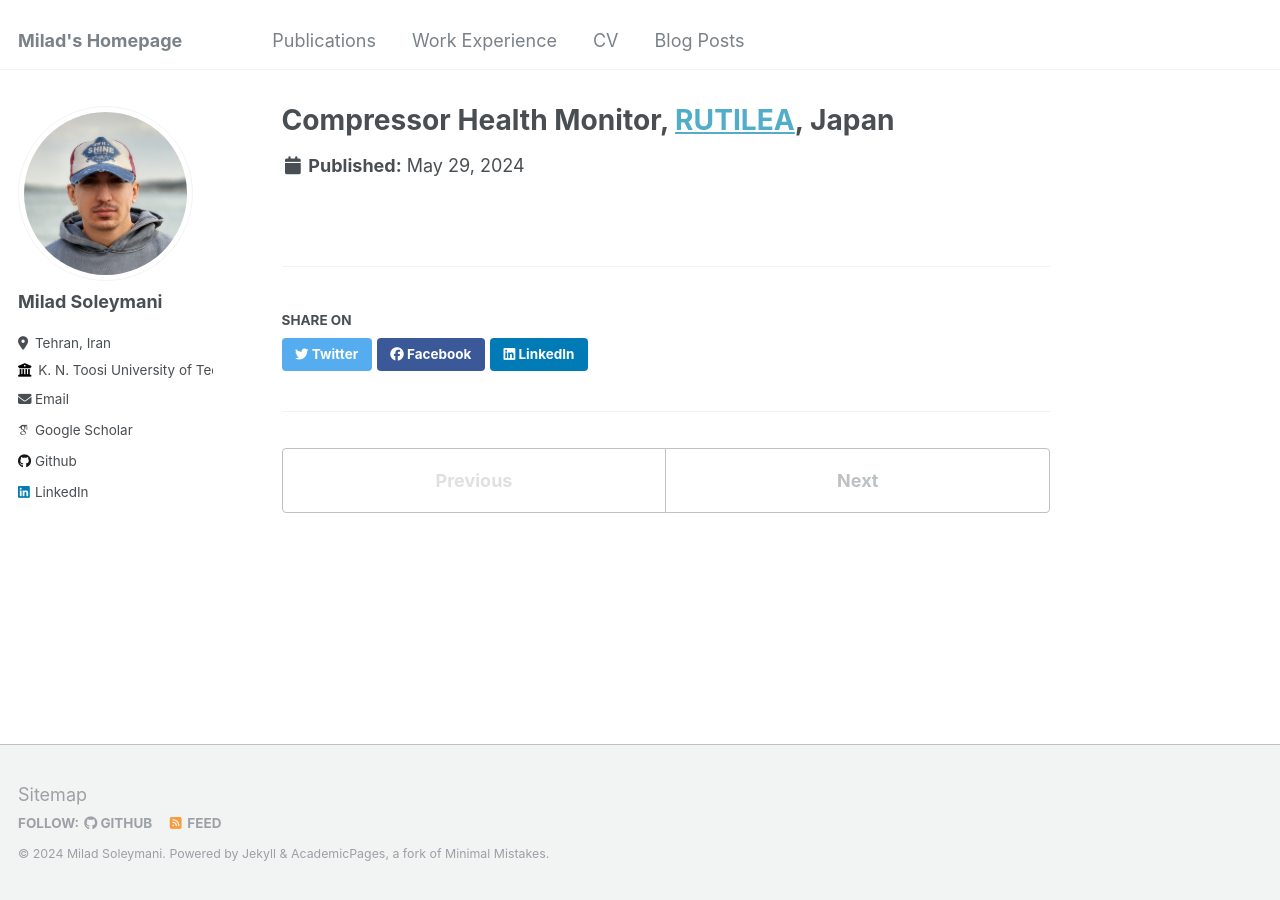
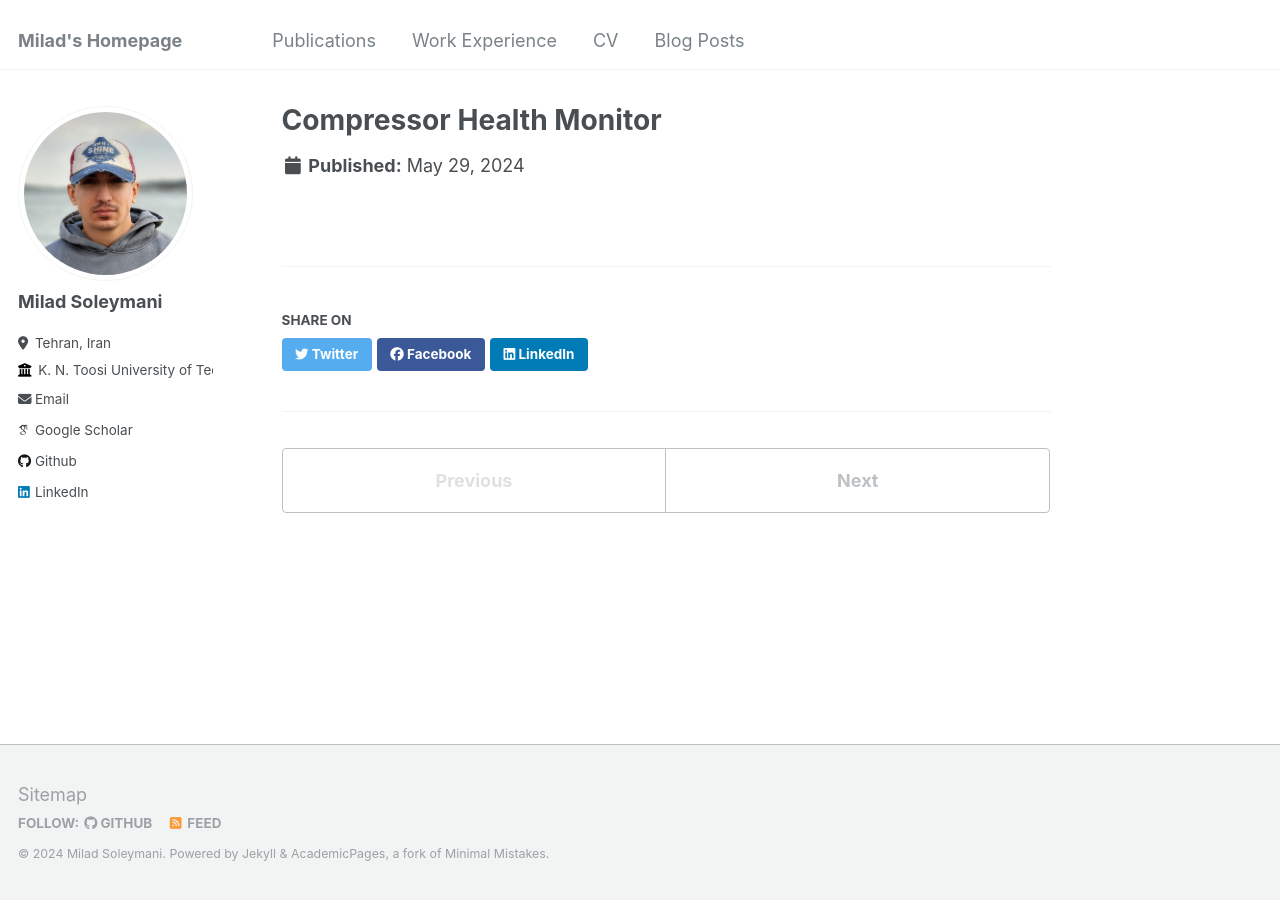
Before and after one commit to MiladSoleymani/Milad-Soleymani, a Jekyll site: the page built from _portfolio/portfolio-1 copy 10.md, in a window 1280 px wide. Built offline with Jekyll 4.4.1, drawn with Linux system fonts in a browser that asks for light colours; some web fonts are replaced.

Commit message:
Update portfolio-1 copy 10.md

```diff
--- a/_portfolio/portfolio-1 copy 10.md
+++ b/_portfolio/portfolio-1 copy 10.md
@@ -1,5 +1,5 @@
 ---
-title: "Compressor Health Monitor, [RUTILEA](https://rutilea.com/en/rutilea/), Japan"
-excerpt: " <img width='350' alt='Screenshot 2024-05-29 at 10 52 36 PM' src='https://github.com/MiladSoleymani/Milad-Soleymani/assets/78655282/4eea9e36-9ba6-48e2-a37e-69e9ff4e89ba'> <br/> <br/> Designing a predictive system using machine learning algorithms and fast signal <br/> processing for online detection of correct or incorrect operation of air conditioning <br/> compressors using embedded accelerometer sensors."
+title: "Compressor Health Monitor"
+excerpt: " <img width='350' alt='Screenshot 2024-05-29 at 10 52 36 PM' src='https://github.com/MiladSoleymani/Milad-Soleymani/assets/78655282/4eea9e36-9ba6-48e2-a37e-69e9ff4e89ba'> <br/> <br/> Designing a predictive system using machine learning algorithms and fast signal <br/> processing for online detection of correct or incorrect operation of air conditioning <br/> compressors using embedded accelerometer sensors. <br/> [RUTILEA](https://rutilea.com/en/rutilea/), Japan"
 collection: portfolio
 ---
```
